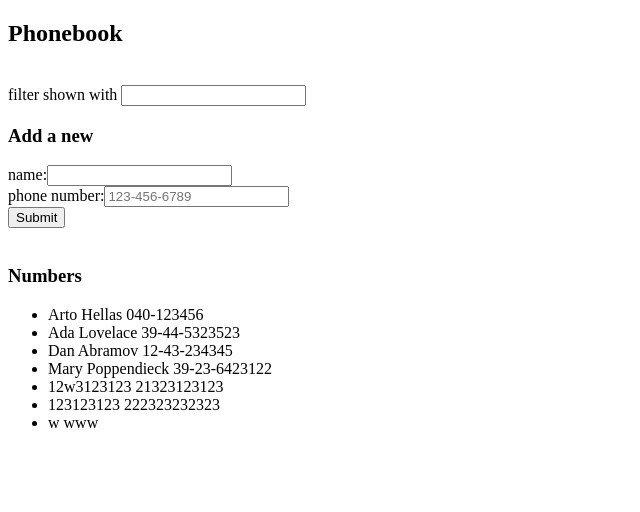
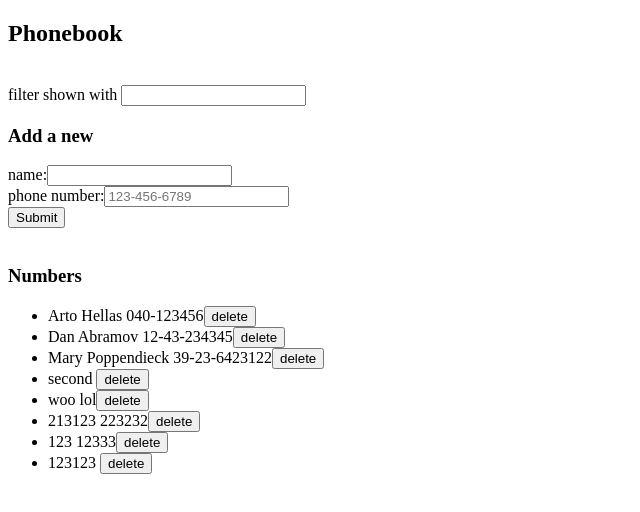
Before and after one commit to theo-mitchell/fullstackopen_submissions, a React (Create React App) app in the folder part2/phonebook/: page / in a window 1280 px wide. Shown: the top 512 px of the page, without its empty margins (0-640 px from the left). Built offline with nearby package versions, Linux system fonts and the light colour scheme; data requests are answered from the project's data file.

Commit message:
step 2.17 done

```diff
--- a/part2/phonebook/db.json
+++ b/part2/phonebook/db.json
@@ -4,11 +4,6 @@
       "name": "Arto Hellas",
       "number": "040-123456",
       "id": 1
-    },
-    {
-      "name": "Ada Lovelace",
-      "number": "39-44-5323523",
-      "id": 2
     },
     {
       "name": "Dan Abramov",
@@ -21,19 +16,29 @@
       "id": 4
     },
     {
-      "name": "12w3123123",
-      "number": "21323123123",
-      "id": 5
+      "name": "second",
+      "number": "",
+      "id": 8
     },
     {
-      "name": "123123123",
-      "number": "222323232323",
-      "id": 6
+      "name": "woo",
+      "number": "lol",
+      "id": 9
     },
     {
-      "name": "w",
-      "number": "www",
-      "id": 7
+      "name": "213123",
+      "number": "223232",
+      "id": 10
+    },
+    {
+      "name": "123",
+      "number": "12333",
+      "id": 11
+    },
+    {
+      "name": "123123",
+      "number": "",
+      "id": 12
     }
   ]
 }
--- a/part2/phonebook/src/App.js
+++ b/part2/phonebook/src/App.js
@@ -35,7 +35,7 @@ const App = () => {
     const newPerson = {
       name: newName,
       number: newPhone,
-      id: uuid.v5(),
+      id: persons.slice(-1).id + 1,
     };
     const existingNames = persons.map((person) => person.name);
 
@@ -53,7 +53,7 @@ const App = () => {
   const handleSearchQueryChange = (event) => {
     const query = event.target.value;
     setSearchQuery(query);
-    filterDisplayPersons(query);
+    filterDisplayPersons(persons, query);
   };
 
   const handleNameChange = (event) => {
@@ -68,6 +68,8 @@ const App = () => {
     console.log('here is new person', newPerson)
     personsService.saveOrUpdate(newPerson).then((response) => {
       const currentPersons = newPerson ? persons.concat(response) : persons;
+      console.log('current persons is now this');
+      console.table(currentPersons);
 
       setPersons(currentPersons);
       if (query) {
@@ -75,6 +77,9 @@ const App = () => {
       } else {
         setDisplayPersons(currentPersons);
       }
+
+      console.log('display is now this');
+      console.table(displayPersons);
     });
   };
 
@@ -84,6 +89,19 @@ const App = () => {
     });
 
     setDisplayPersons(filteredPersons);
+  };
+
+  const handleDeletion = (id) => {
+    const personToDelete = persons.find((person) => person.id === id);
+    console.log(id);
+    console.log(personToDelete);
+    if (window.confirm(`Do you want to delete ${personToDelete.name}`)) {
+      personsService.deleteById(id).then((res) => {
+        const newPersons = persons.filter((person) => person.id !== id);
+        setPersons(newPersons);
+        filterDisplayPersons(newPersons, searchQuery)
+      });
+    }
   };
 
   return (
@@ -104,7 +122,13 @@ const App = () => {
       />
       <br />
       <h3>Numbers</h3>
-      <PersonDisplay persons={displayPersons} />
+      <ul>
+        {
+          displayPersons.map((person) => {
+            return <PersonDisplay key={person.id} person={person} onPersonDelete={() => handleDeletion(person.id)}/>
+          })
+        }
+      </ul>
     </>
   );
 };
--- a/part2/phonebook/src/components/PersonDisplay.js
+++ b/part2/phonebook/src/components/PersonDisplay.js
@@ -1,16 +1,15 @@
-const PersonDisplay = ({ persons }) => {
-  if (persons) {
+import axios from "axios";
+import personsService from "../services/persons";
+
+const PersonDisplay = ({ person, onPersonDelete }) => {
+  if (person) {
     return (
-      <ul>
-        {persons.map((person) => (
-          <li key={person.id}>
-            {person.name} {person.number}
-          </li>
-        ))}
-      </ul>
+      <li key={person.id}>
+        {person.name} {person.number}
+        <button key={person.id+"btn"} onClick={() => onPersonDelete(person.id)}>delete</button>
+      </li>
     );
   }
-
 };
 
 export default PersonDisplay;
--- a/part2/phonebook/src/services/persons.js
+++ b/part2/phonebook/src/services/persons.js
@@ -15,4 +15,10 @@ const saveOrUpdate = (person) => {
   });
 };
 
-export default { getAll, saveOrUpdate };
+const deleteById = (id) => {
+    return axios.delete(`${dbUrl}/${id}`).then((response) => {
+        return response.data;
+    });
+}
+
+export default { getAll, saveOrUpdate, deleteById };
```
